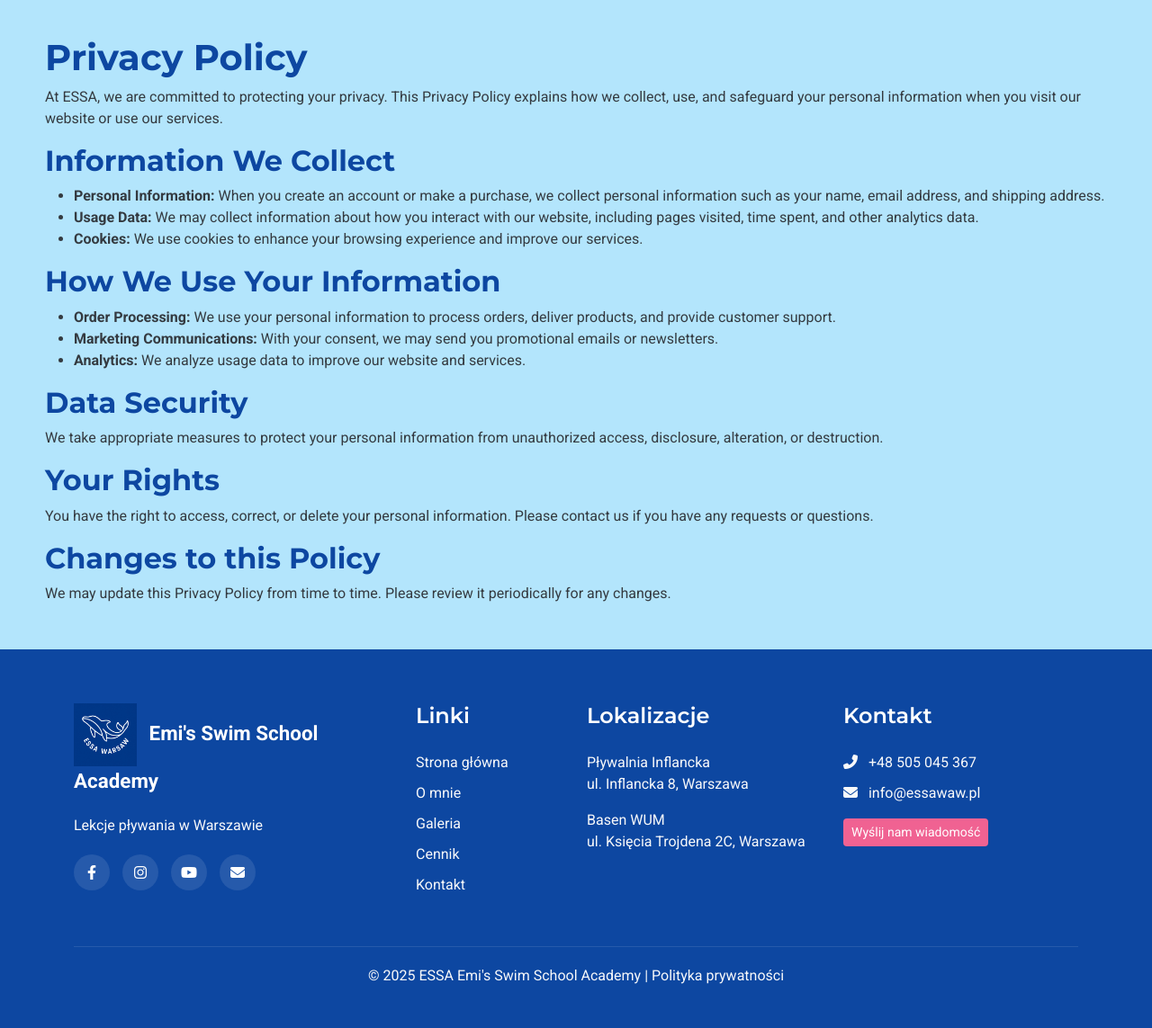
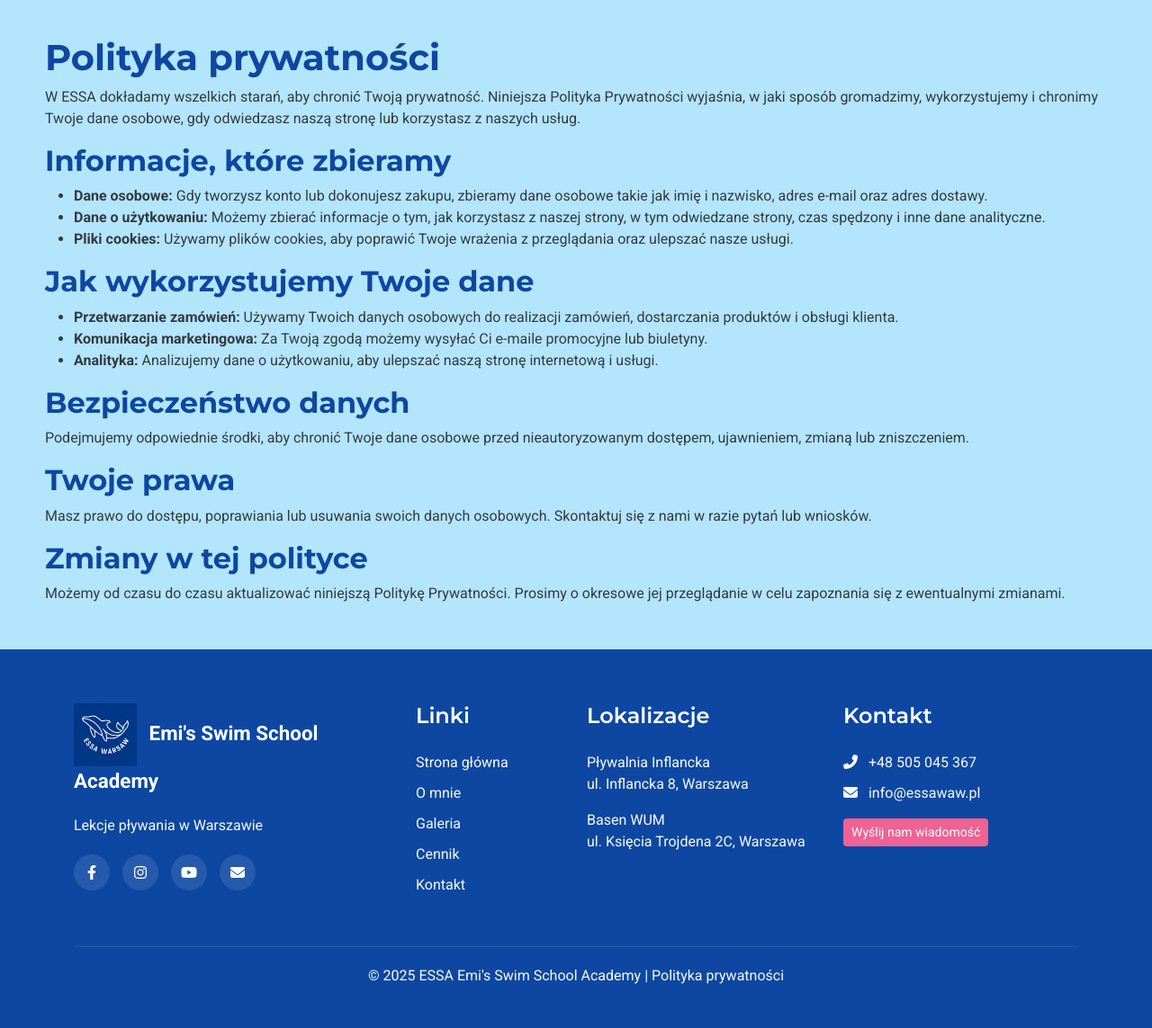
Before and after one commit to LukodeSoftware/ESSA-website, a Flask app: page /privacypolicy in a window 1280 px wide. Shown: the part 110-1253 px from the top of the page at 90% size. Run offline with Flask 3, Linux system fonts and the light colour scheme; some libraries are stand-ins or nearby versions.

Commit message:
feat: translate Privacy Policy to polish

```diff
--- a/templates/privacypolicy.html
+++ b/templates/privacypolicy.html
@@ -5,32 +5,32 @@
 {% block content %}
 
 <div class="privacy-policy-container">
-    <h1 id="privacy-policy-header">Privacy Policy</h1>
+    <h1 id="privacy-policy-header">{{ translations['privacy_policy_title'] }}</h1>
 
-    <p>At ESSA, we are committed to protecting your privacy. This Privacy Policy explains how we collect, use, and safeguard your personal information when you visit our website or use our services.</p>
+    <p>{{ translations['privacy_intro'] }}</p>
 
-    <h2>Information We Collect</h2>
+    <h2>{{ translations['information_we_collect_title'] }}</h2>
     <ul class="privacy-policy-list">
-        <li><b>Personal Information:</b> When you create an account or make a purchase, we collect personal information such as your name, email address, and shipping address.</li>
-        <li><b>Usage Data:</b> We may collect information about how you interact with our website, including pages visited, time spent, and other analytics data.</li>
-        <li><b>Cookies:</b> We use cookies to enhance your browsing experience and improve our services.</li>
+        <li><b>{{ translations['personal_information_title'] }}</b> {{ translations['personal_information_text'] }}</li>
+        <li><b>{{ translations['usage_data_title'] }}</b> {{ translations['usage_data_text'] }}</li>
+        <li><b>{{ translations['cookies_title'] }}</b> {{ translations['cookies_text'] }}</li>
     </ul>
 
-    <h2>How We Use Your Information</h2>
+    <h2>{{ translations['how_we_use_information_title'] }}</h2>
     <ul class="privacy-policy-list">
-        <li><b>Order Processing:</b> We use your personal information to process orders, deliver products, and provide customer support.</li>
-        <li><b>Marketing Communications:</b> With your consent, we may send you promotional emails or newsletters.</li>
-        <li><b>Analytics:</b> We analyze usage data to improve our website and services.</li>
+        <li><b>{{ translations['order_processing_title'] }}</b> {{ translations['order_processing_text'] }}</li>
+        <li><b>{{ translations['marketing_communications_title'] }}</b> {{ translations['marketing_communications_text'] }}</li>
+        <li><b>{{ translations['analytics_title'] }}</b> {{ translations['analytics_text'] }}</li>
     </ul>
 
-    <h2>Data Security</h2>
-    <p>We take appropriate measures to protect your personal information from unauthorized access, disclosure, alteration, or destruction.</p>
+    <h2>{{ translations['data_security_title'] }}</h2>
+    <p>{{ translations['data_security_text'] }}</p>
 
-    <h2>Your Rights</h2>
-    <p>You have the right to access, correct, or delete your personal information. Please contact us if you have any requests or questions.</p>
+    <h2>{{ translations['your_rights_title'] }}</h2>
+    <p>{{ translations['your_rights_text'] }}</p>
 
-    <h2>Changes to this Policy</h2>
-    <p>We may update this Privacy Policy from time to time. Please review it periodically for any changes.</p>
+    <h2>{{ translations['policy_changes_title'] }}</h2>
+    <p>{{ translations['policy_changes_text'] }}</p>
 </div>
 
 {% endblock %}
--- a/translations.py
+++ b/translations.py
@@ -141,6 +141,40 @@ def get_translations(lang):
             '404_message': "The page you are looking for does not exist.",
             '500_title': "Server Error",
             '500_message': "Something went wrong on our server. Please try again later.",
+
+            # Privacy Policy
+            'privacy_policy_title': "Privacy Policy",
+            'privacy_intro': "At ESSA, we are committed to protecting your privacy. This Privacy Policy explains how we collect, use, and safeguard your personal information when you visit our website or use our services.",
+
+            # Information We Collect
+            'information_we_collect_title': "Information We Collect",
+            'personal_information_title': "Personal Information:",
+            'personal_information_text': "When you create an account or make a purchase, we collect personal information such as your name, email address, and shipping address.",
+            'usage_data_title': "Usage Data:",
+            'usage_data_text': "We may collect information about how you interact with our website, including pages visited, time spent, and other analytics data.",
+            'cookies_title': "Cookies:",
+            'cookies_text': "We use cookies to enhance your browsing experience and improve our services.",
+
+            # How We Use Your Information
+            'how_we_use_information_title': "How We Use Your Information",
+            'order_processing_title': "Order Processing:",
+            'order_processing_text': "We use your personal information to process orders, deliver products, and provide customer support.",
+            'marketing_communications_title': "Marketing Communications:",
+            'marketing_communications_text': "With your consent, we may send you promotional emails or newsletters.",
+            'analytics_title': "Analytics:",
+            'analytics_text': "We analyze usage data to improve our website and services.",
+
+            # Data Security
+            'data_security_title': "Data Security",
+            'data_security_text': "We take appropriate measures to protect your personal information from unauthorized access, disclosure, alteration, or destruction.",
+
+            # Your Rights
+            'your_rights_title': "Your Rights",
+            'your_rights_text': "You have the right to access, correct, or delete your personal information. Please contact us if you have any requests or questions.",
+
+            # Changes to this Policy
+            'policy_changes_title': "Changes to this Policy",
+            'policy_changes_text': "We may update this Privacy Policy from time to time. Please review it periodically for any changes.",
         },
         'pl': {
             # General
@@ -237,7 +271,7 @@ def get_translations(lang):
             # FAQ
             'faq-title': "Najczęściej Zadawane Pytania",
             'faq-question-1': "Co powinienem przynieść na lekcję pływania?",
-            'faq-answer-1': "Proszę zabrać ze sobą strój kąpielowy, ręcznik, czepek i gogle. Dobrze jest też mieć klapki na basenie. Cały pozostały sprzęt, taki jak deski do pływania lub bojki, będzie zapewniony podczas lekcji.",
+            'faq-answer-1': "Proszę zabrać ze sobą strój kąpielowy, ręcznik, czepek i okularki. Dobrze jest też mieć klapki na basenie. Cały pozostały sprzęt, taki jak deski do pływania lub bojki, będzie zapewniony podczas lekcji.",
             'faq-question-2': "Jak odwołać lub przełożyć lekcję?",
             'faq-answer-2': "Możesz anulować lub przełożyć lekcję, kontaktując się z nami telefonicznie lub e-mailem co najmniej 24 godziny przed zaplanowaną lekcją. Anulacje dokonane z wyprzedzeniem krótszym niż 24 godziny będą rozliczane jako ukończona lekcja.",
             'faq-question-3': "Ile czasu zajmuje nauczenie się pływania?",
@@ -280,6 +314,35 @@ def get_translations(lang):
             '404_message': "Strona, której szukasz, nie istnieje.",
             '500_title': "Błąd serwera",
             '500_message': "Coś poszło nie tak na naszym serwerze. Spróbuj ponownie później.",
+
+            # Privacy policy
+            'privacy_policy_title': "Polityka prywatności",
+            'privacy_intro': "W ESSA dokładamy wszelkich starań, aby chronić Twoją prywatność. Niniejsza Polityka Prywatności wyjaśnia, w jaki sposób gromadzimy, wykorzystujemy i chronimy Twoje dane osobowe, gdy odwiedzasz naszą stronę lub korzystasz z naszych usług.",
+
+            'information_we_collect_title': "Informacje, które zbieramy",
+            'personal_information_title': "Dane osobowe:",
+            'personal_information_text': "Gdy tworzysz konto lub dokonujesz zakupu, zbieramy dane osobowe takie jak imię i nazwisko, adres e-mail oraz adres dostawy.",
+            'usage_data_title': "Dane o użytkowaniu:",
+            'usage_data_text': "Możemy zbierać informacje o tym, jak korzystasz z naszej strony, w tym odwiedzane strony, czas spędzony i inne dane analityczne.",
+            'cookies_title': "Pliki cookies:",
+            'cookies_text': "Używamy plików cookies, aby poprawić Twoje wrażenia z przeglądania oraz ulepszać nasze usługi.",
+
+            'how_we_use_information_title': "Jak wykorzystujemy Twoje dane",
+            'order_processing_title': "Przetwarzanie zamówień:",
+            'order_processing_text': "Używamy Twoich danych osobowych do realizacji zamówień, dostarczania produktów i obsługi klienta.",
+            'marketing_communications_title': "Komunikacja marketingowa:",
+            'marketing_communications_text': "Za Twoją zgodą możemy wysyłać Ci e-maile promocyjne lub biuletyny.",
+            'analytics_title': "Analityka:",
+            'analytics_text': "Analizujemy dane o użytkowaniu, aby ulepszać naszą stronę internetową i usługi.",
+
+            'data_security_title': "Bezpieczeństwo danych",
+            'data_security_text': "Podejmujemy odpowiednie środki, aby chronić Twoje dane osobowe przed nieautoryzowanym dostępem, ujawnieniem, zmianą lub zniszczeniem.",
+
+            'your_rights_title': "Twoje prawa",
+            'your_rights_text': "Masz prawo do dostępu, poprawiania lub usuwania swoich danych osobowych. Skontaktuj się z nami w razie pytań lub wniosków.",
+
+            'policy_changes_title': "Zmiany w tej polityce",
+            'policy_changes_text': "Możemy od czasu do czasu aktualizować niniejszą Politykę Prywatności. Prosimy o okresowe jej przeglądanie w celu zapoznania się z ewentualnymi zmianami.",
         }
     }
 
```
